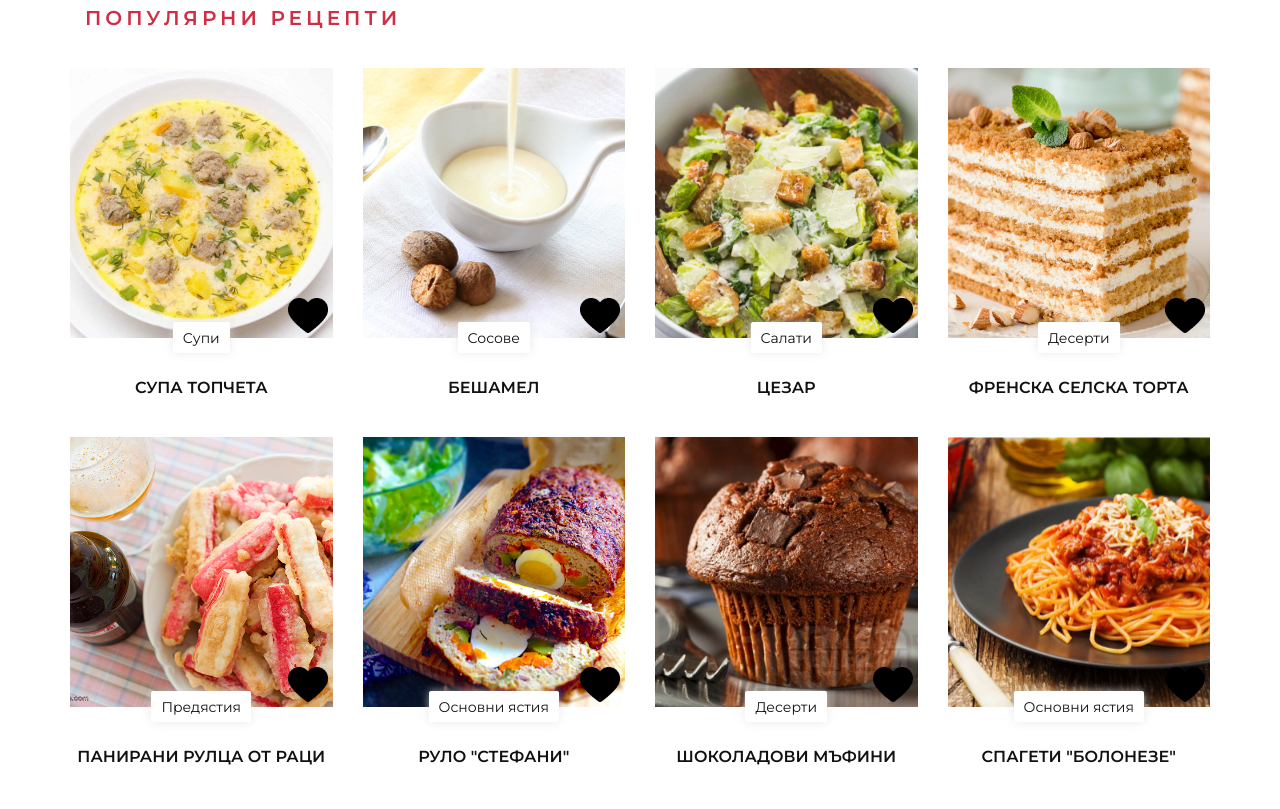
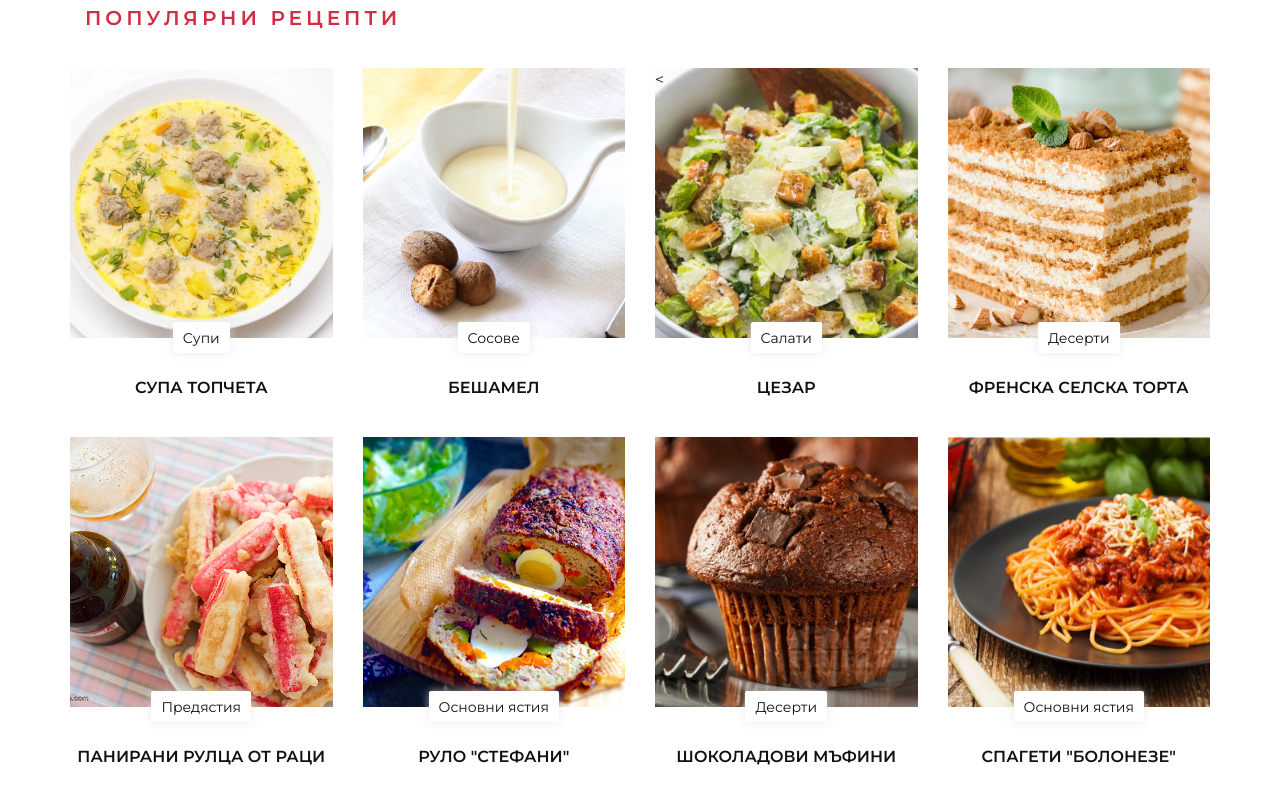
Before and after one commit to kristinayotova/kristinayotova.github.io, a plain HTML site: page index.html in a window 1280 px wide. Shown: the part 1194-2003 px from the top of the page. Drawn offline with nearby package versions, Linux system fonts and the light colour scheme; files whose address does not match are found by name.

Commit message:
new index.html

```diff
--- a/index.html
+++ b/index.html
@@ -243,7 +243,7 @@
                 <div class="col-lg-3 col-md-6 col-sm-6">
                     <div class="product__item">
                         <div class="product__item__pic set-bg" data-setbg="img/shop/product-1.jpg">
-                            <input id="myButton1" class="like-button" onclick='change(myButton1.id)' type="image" src="./img/heart-black.png"/>
+
                             <div class="product__label">
                                 <span>Супи</span>
                             </div>
@@ -259,7 +259,7 @@
                 <div class="col-lg-3 col-md-6 col-sm-6">
                     <div class="product__item">
                         <div class="product__item__pic set-bg" data-setbg="img/shop/product-2.jpg">
-                            <input id="myButton2" class="like-button" onclick='change(myButton2.id)' type="image" src="./img/heart-black.png"/>
+
                             <div class="product__label">
                                 <span>Сосове</span>
                             </div>
@@ -275,7 +275,7 @@
                 <div class="col-lg-3 col-md-6 col-sm-6">
                     <div class="product__item">
                         <div class="product__item__pic set-bg" data-setbg="img/shop/product-3.jpg">
-                            <input id="myButton3" class="like-button" onclick='change(myButton3.id)' type="image" src="./img/heart-black.png"/>
+                            <
                             <div class="product__label">
                                 <span>Салати</span>
                             </div>
@@ -292,7 +292,7 @@
                 <div class="col-lg-3 col-md-6 col-sm-6">
                     <div class="product__item">
                         <div class="product__item__pic set-bg" data-setbg="img/shop/product-4.jpg">
-                            <input id="myButton4" class="like-button" onclick='change(myButton4.id)' type="image" src="./img/heart-black.png"/>
+
                             <div class="product__label">
                                 <span>Десерти</span>
                             </div>
@@ -309,7 +309,7 @@
                 <div class="col-lg-3 col-md-6 col-sm-6">
                     <div class="product__item">
                         <div class="product__item__pic set-bg" data-setbg="img/shop/product-5.jpg">
-                            <input id="myButton5" class="like-button" onclick='change(myButton5.id)' type="image" src="./img/heart-black.png"/>
+
                             <div class="product__label">
                                 <span>Предястия</span>
                             </div>
@@ -326,7 +326,7 @@
                 <div class="col-lg-3 col-md-6 col-sm-6">
                     <div class="product__item">
                         <div class="product__item__pic set-bg" data-setbg="img/shop/product-6.jpg">
-                            <input id="myButton6" class="like-button" onclick='change(myButton6.id)' type="image" src="./img/heart-black.png"/>
+
                             <div class="product__label">
                                 <span>Основни ястия</span>
                             </div>
@@ -343,7 +343,7 @@
                 <div class="col-lg-3 col-md-6 col-sm-6">
                     <div class="product__item">
                         <div class="product__item__pic set-bg" data-setbg="img/shop/product-7.jpg">
-                            <input id="myButton7" class="like-button" onclick='change(myButton7.id)' type="image" src="./img/heart-black.png"/>
+
                             <div class="product__label">
                                 <span>Десерти</span>
                             </div>
@@ -360,7 +360,7 @@
                 <div class="col-lg-3 col-md-6 col-sm-6">
                     <div class="product__item">
                         <div class="product__item__pic set-bg" data-setbg="img/shop/product-8.jpg">
-                            <input id="myButton8" class="like-button" onclick='change(myButton8.id)' type="image" src="./img/heart-black.png"/>
+
                             <div class="product__label">
                                 <span>Основни ястия</span>
                             </div>
```
